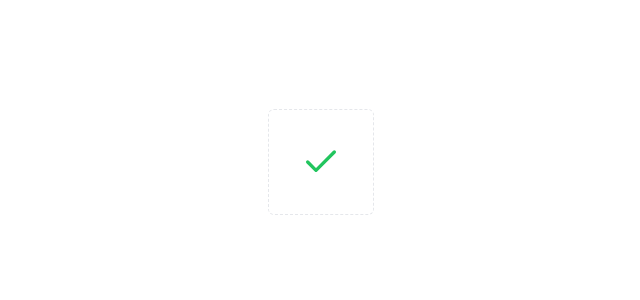
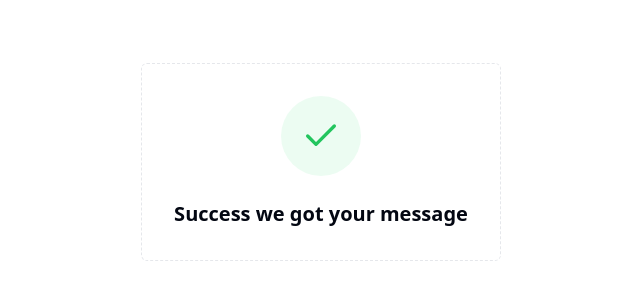
Before and after one commit to Martin2251/formbetterway, a Next.js app: page /success in a window 1280 px wide. Shown: the part 238-538 px from the top of the page, without its empty margins (319-959 px from the left). Built offline with nearby package versions, Linux system fonts and the light colour scheme.

Commit message:
success route

```diff
--- a/app/success/page.tsx
+++ b/app/success/page.tsx
@@ -4,9 +4,10 @@ export default function SuccessRoute(){
     return(
         <section className="h-screen w-screen flex flex-col items-center justify-center">
             <div className="flex flex-col items-center justify-center rounded-md border border-dashed p-8 text-center animate-in fade-in-50">
-                <div>
+                <div className="flex size-20 items-center justify-center rounded-full bg-green-400/10">
                     <CheckIcon className="size-10 text-green-500"  />
                 </div>
+                <h2 className="mt-6 text-xl font-semibold">Success we got your message</h2>
             </div>
         </section>
     )
```
